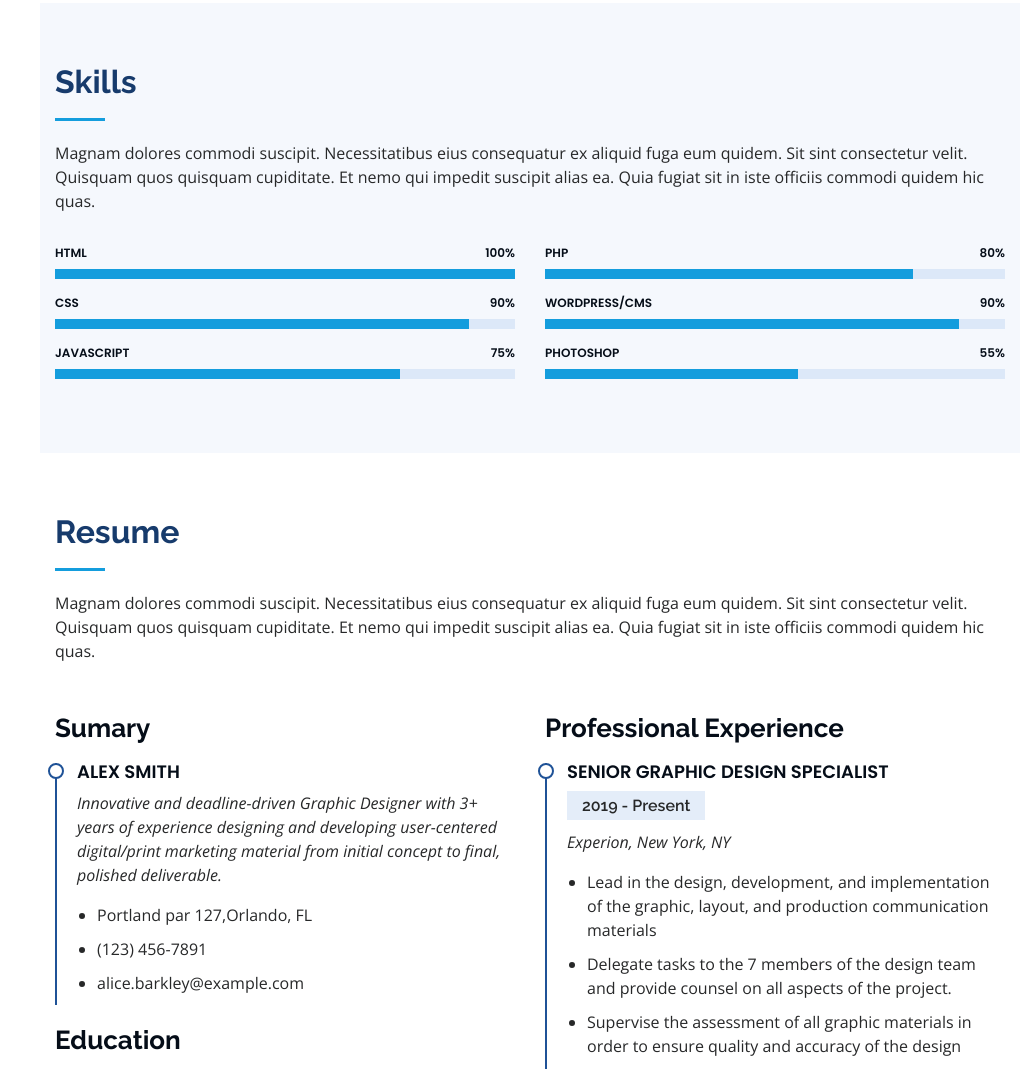
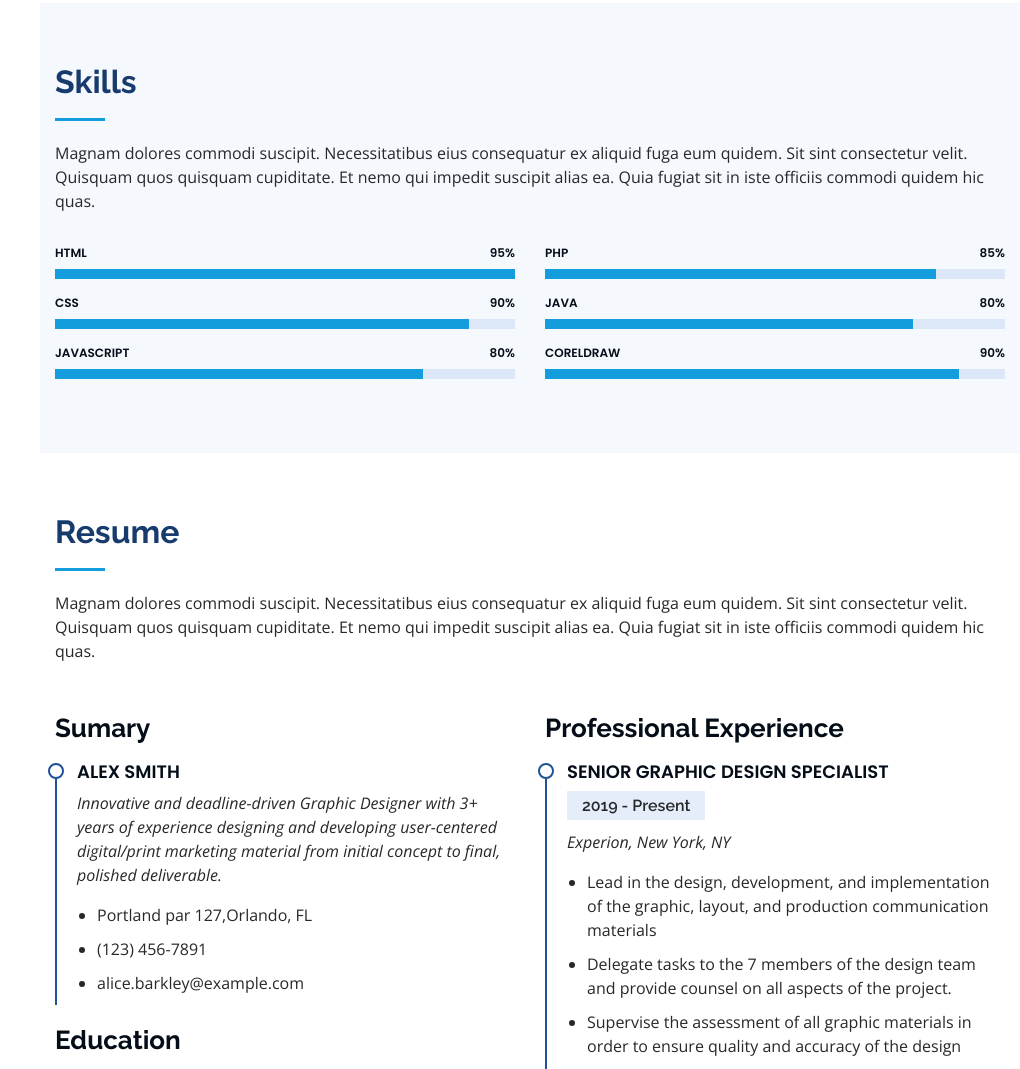
Before and after one commit to syaifuddinzuhri/syaifuddinzuhri.github.io, a plain HTML site: page index.html in a window 1280 px wide. Shown: the part 1497-2566 px from the top of the page, without its empty margins (260-1280 px from the left). Drawn offline with nearby package versions, Linux system fonts and the light colour scheme.

Commit message:
feat(index): Change skills section

```diff
--- a/index.html
+++ b/index.html
@@ -136,7 +136,7 @@
           <div class="col-lg-6" data-aos="fade-up">
 
             <div class="progress">
-              <span class="skill">HTML <i class="val">100%</i></span>
+              <span class="skill">HTML <i class="val">95%</i></span>
               <div class="progress-bar-wrap">
                 <div class="progress-bar" role="progressbar" aria-valuenow="100" aria-valuemin="0" aria-valuemax="100"></div>
               </div>
@@ -150,9 +150,9 @@
             </div>
 
             <div class="progress">
-              <span class="skill">JavaScript <i class="val">75%</i></span>
+              <span class="skill">JavaScript <i class="val">80%</i></span>
               <div class="progress-bar-wrap">
-                <div class="progress-bar" role="progressbar" aria-valuenow="75" aria-valuemin="0" aria-valuemax="100"></div>
+                <div class="progress-bar" role="progressbar" aria-valuenow="80" aria-valuemin="0" aria-valuemax="100"></div>
               </div>
             </div>
 
@@ -161,23 +161,23 @@
           <div class="col-lg-6" data-aos="fade-up" data-aos-delay="100">
 
             <div class="progress">
-              <span class="skill">PHP <i class="val">80%</i></span>
+              <span class="skill">PHP <i class="val">85%</i></span>
+              <div class="progress-bar-wrap">
+                <div class="progress-bar" role="progressbar" aria-valuenow="85" aria-valuemin="0" aria-valuemax="100"></div>
+              </div>
+            </div>
+
+            <div class="progress">
+              <span class="skill">Java <i class="val">80%</i></span>
               <div class="progress-bar-wrap">
                 <div class="progress-bar" role="progressbar" aria-valuenow="80" aria-valuemin="0" aria-valuemax="100"></div>
               </div>
             </div>
 
             <div class="progress">
-              <span class="skill">WordPress/CMS <i class="val">90%</i></span>
+              <span class="skill">CorelDraw <i class="val">90%</i></span>
               <div class="progress-bar-wrap">
                 <div class="progress-bar" role="progressbar" aria-valuenow="90" aria-valuemin="0" aria-valuemax="100"></div>
-              </div>
-            </div>
-
-            <div class="progress">
-              <span class="skill">Photoshop <i class="val">55%</i></span>
-              <div class="progress-bar-wrap">
-                <div class="progress-bar" role="progressbar" aria-valuenow="55" aria-valuemin="0" aria-valuemax="100"></div>
               </div>
             </div>
 
```
